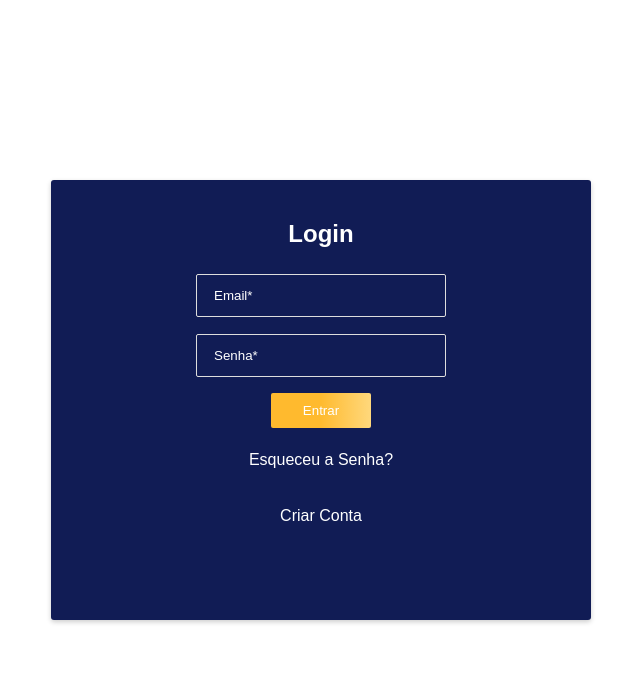
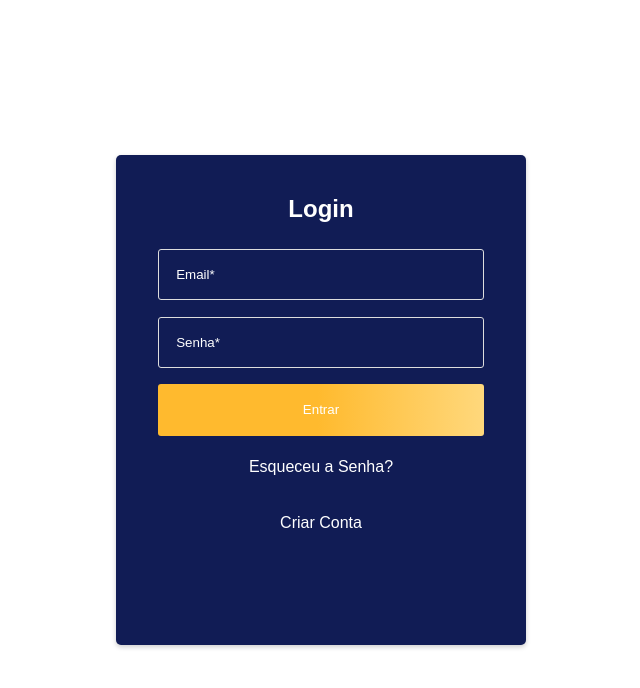
Before and after one commit to Viihgx/Projeto-Despachante, a React (Vite) app: page / in a window 1280 px wide. Shown: the top 688 px of the page, without its empty margins (319-959 px from the left). Built offline with nearby package versions, Linux system fonts and the light colour scheme; a web font is replaced by a local one.

Commit message:
:sparkles:Ajusta Login

```diff
--- a/src/components/Header/Header.tsx
+++ b/src/components/Header/Header.tsx
@@ -1,6 +1,7 @@
 import './Header.css';
 import Button from '@mui/material/Button';
 import PersonOutlineOutlinedIcon from '@mui/icons-material/PersonOutlineOutlined';
+import { Link } from 'react-router-dom';
 
 function Header() {
   return (
@@ -28,7 +29,11 @@
         }} variant="contained">
         Solicitar
       </Button>
+
+      <Link to="/" style={{textDecoration: 'none', textTransform: 'none', color: 'white'}}>
       <PersonOutlineOutlinedIcon />
+      </Link>
+
       </nav>
     </header>
   );
--- a/src/routes/Login.css
+++ b/src/routes/Login.css
@@ -12,22 +12,22 @@
     display: flex;
     flex-direction: column;
     align-items: center;
-    height: 400px;
-    width: 500px;
+    height: 450px;
+    width: 370px;
     padding: 20px;
     background: #111c55;
-    border-radius: 3px;
+    border-radius: 5px;
     box-shadow: 0 2px 5px rgba(0, 0, 0, 0.2);
   }
 
   .login-input {
     background-color: transparent;
     margin-bottom: 10px;
-    width: 50%;
-    height: 2.7rem;
+    width: 88%;
+    height: 3.2rem;
     padding: 10px;
     border: 1px solid #ddd;
-    border-radius: 2px;
+    border-radius: 3px;
     box-sizing: border-box;
   }
 
@@ -37,10 +37,11 @@
   }
 
   .login-button {
-    width: 20%;
+    width: 88%;
+    height: 3.2rem;
     padding: 10px;
     border: none;
-    border-radius: 2px;
+    border-radius: 3px;
     background: var(--cor-secundaria);
     color: white;
     cursor: pointer;
```
Also changed, not shown: src/components/inputLogin/inputLogin.tsx (added, +69 -0 lines).
